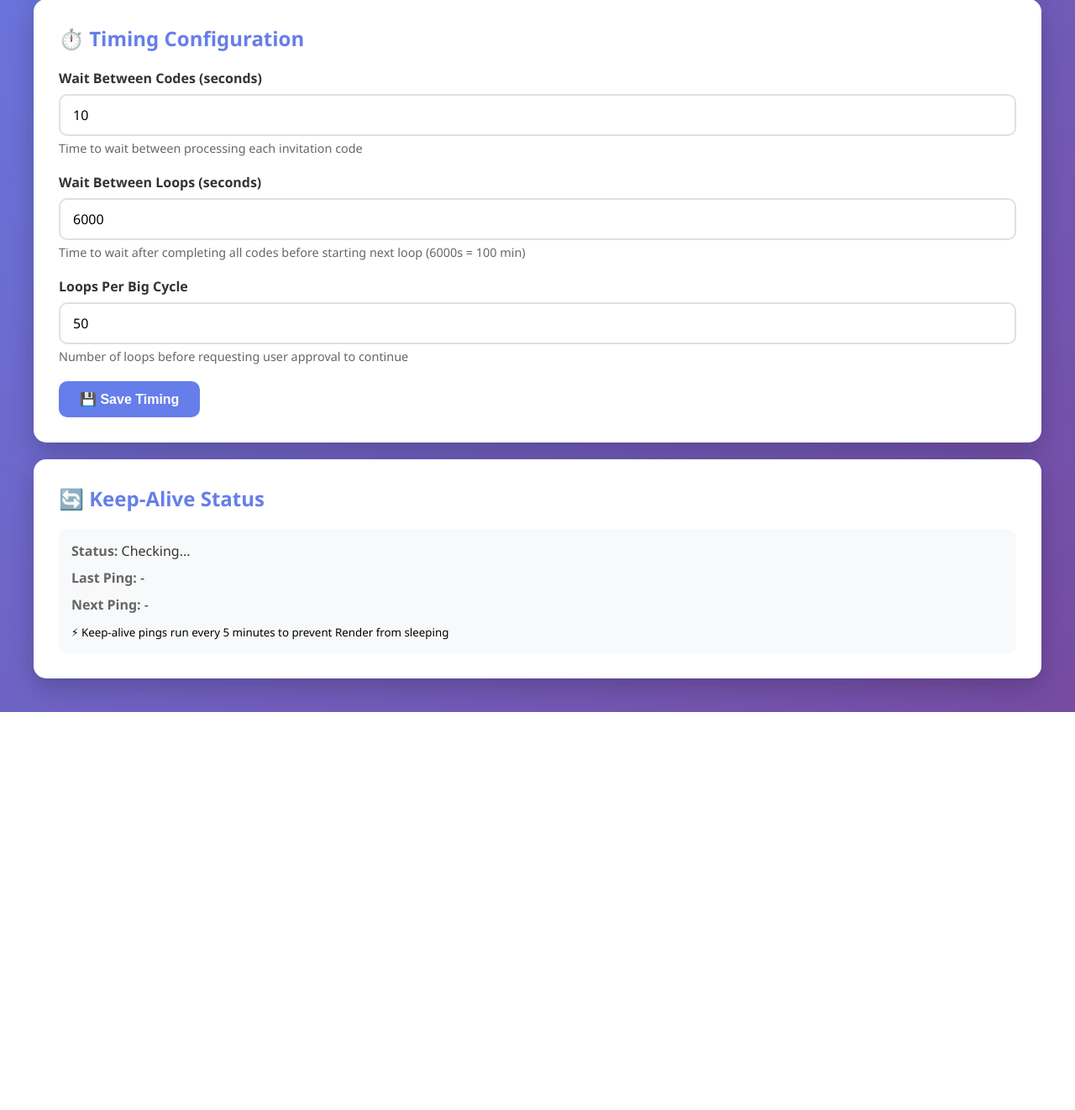
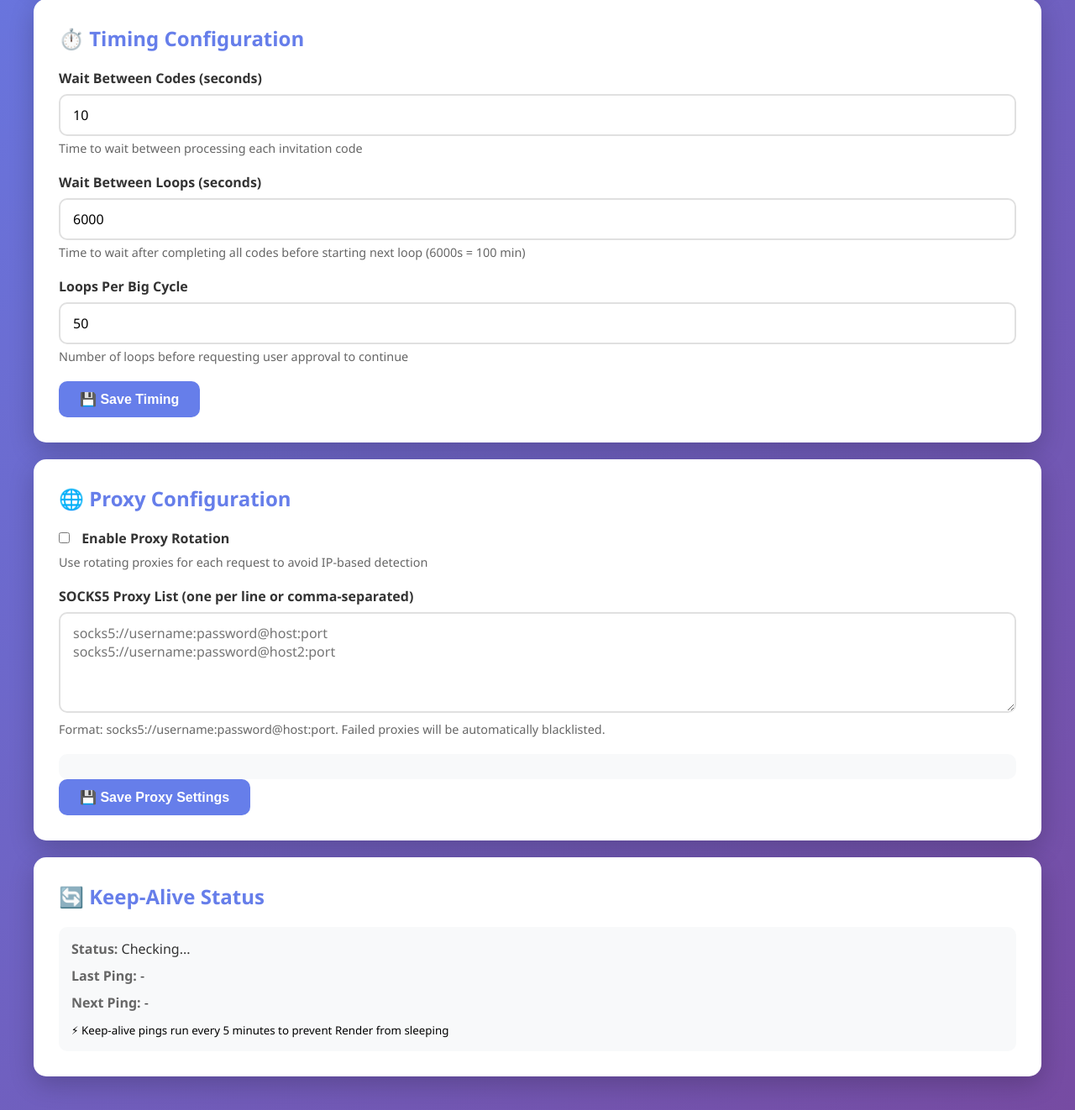
Before and after one commit to devtint/Simplus_Refer_gen, a Flask app: template templates/settings.html in a window 1280 px wide. Shown: the part 583-1905 px from the top of the page at 84% size. Before the commit the page ends 1431 px from the top, so only its background shows below. Run offline with Flask 3, Linux system fonts and the light colour scheme; the template is opened without the code that fills it, so the values that code supplies are empty; parts of the project's set-up code (start-up, migrations or seed data) failed here and were passed over.

Commit message:
Add proxy rotation with enable/disable, failed proxy tracking, and UI controls

```diff
--- a/app.py
+++ b/app.py
@@ -33,13 +33,25 @@ def load_config():
             config = json.load(f)
     else:
         # Initialize from env if config doesn't exist
+        proxy_list_str = os.getenv('PROXY_LIST', '')
+        proxy_list = [p.strip() for p in proxy_list_str.split(',') if p.strip()] if proxy_list_str else []
+
         config = {
             'invitation_codes': [code.strip() for code in os.getenv('INVITATION_CODES', '').split(',') if code.strip()],
             'wait_between_codes': 10,
             'wait_between_loops': 6000,
-            'loops_per_big_cycle': 50
+            'loops_per_big_cycle': 50,
+            'use_proxy': False,
+            'proxy_list': proxy_list
         }
         save_config(config)
+
+    # Ensure proxy settings exist in config
+    if 'use_proxy' not in config:
+        config['use_proxy'] = False
+    if 'proxy_list' not in config:
+        config['proxy_list'] = []
+
     return config
 
 def save_config(config):
@@ -134,10 +146,21 @@ async def run_bot():
         bot_state['running'] = False
         return
 
-    bot_instance = SimplusAutoReferBot()
+    # Initialize bot with proxy configuration
+    use_proxy = config.get('use_proxy', False)
+    proxy_list = config.get('proxy_list', [])
+
+    bot_instance = SimplusAutoReferBot(
+        proxy_list=proxy_list if use_proxy else None,
+        use_proxy=use_proxy
+    )
 
     add_log("Bot initialized successfully", "success")
     add_log(f"Loaded {len(invitation_codes)} invitation codes", "info")
+    if use_proxy and proxy_list:
+        add_log(f"Proxy enabled with {len(proxy_list)} proxies", "success")
+    else:
+        add_log("Proxy disabled", "info")
 
     try:
         # Setup Telegram
@@ -357,6 +380,15 @@ def update_config():
         if 'loops_per_big_cycle' in data:
             config['loops_per_big_cycle'] = int(data['loops_per_big_cycle'])
 
+        # Update proxy settings
+        if 'use_proxy' in data:
+            config['use_proxy'] = bool(data['use_proxy'])
+        if 'proxy_list' in data:
+            proxies = data['proxy_list']
+            if isinstance(proxies, str):
+                proxies = [p.strip() for p in proxies.split(',') if p.strip()]
+            config['proxy_list'] = proxies
+
         save_config(config)
         add_log("Configuration updated", "success")
 
--- a/automated.py
+++ b/automated.py
@@ -64,12 +64,18 @@ USER_AGENTS = [
 ]
 
 class SimplusAutoReferBot:
-    def __init__(self):
+    def __init__(self, proxy_list=None, use_proxy=False):
         self.client = None
         self.current_email = None
         self.verification_code = None
         self.email_received = asyncio.Event()
         self.code_received = asyncio.Event()
+
+        # Proxy configuration
+        self.use_proxy = use_proxy
+        self.proxy_list = proxy_list if proxy_list else []
+        self.failed_proxies = set()  # Track failed proxies
+        self.current_proxy = None
 
         # Setup requests session for Simplus API with random User-Agent
         self.session = requests.Session()
@@ -81,6 +87,39 @@ class SimplusAutoReferBot:
             "Origin": "https://m.simplus.online",
             "Cookie": "hello"
         })
+
+        # Set proxy if enabled
+        if self.use_proxy and self.proxy_list:
+            self._rotate_proxy()
+
+    def _rotate_proxy(self):
+        """Select a random working proxy from the list"""
+        available_proxies = [p for p in self.proxy_list if p not in self.failed_proxies]
+
+        if not available_proxies:
+            print("⚠️ All proxies have failed! Resetting failed proxy list...")
+            self.failed_proxies.clear()
+            available_proxies = self.proxy_list.copy()
+
+        if available_proxies:
+            self.current_proxy = random.choice(available_proxies)
+            self.session.proxies = {
+                'http': self.current_proxy,
+                'https': self.current_proxy
+            }
+            print(f"🌐 Using proxy: {self.current_proxy.split('@')[1] if '@' in self.current_proxy else self.current_proxy}")
+        else:
+            print("⚠️ No proxies available, running without proxy")
+            self.session.proxies = {}
+            self.current_proxy = None
+
+    def _mark_proxy_failed(self):
+        """Mark current proxy as failed and rotate to a new one"""
+        if self.current_proxy:
+            self.failed_proxies.add(self.current_proxy)
+            print(f"❌ Proxy failed and blacklisted: {self.current_proxy.split('@')[1] if '@' in self.current_proxy else self.current_proxy}")
+            print(f"📊 Failed proxies: {len(self.failed_proxies)}/{len(self.proxy_list)}")
+            self._rotate_proxy()
 
     async def setup_telegram(self):
         """Setup Telegram client with event handlers"""
@@ -135,9 +174,14 @@ class SimplusAutoReferBot:
         }
 
         try:
-            response = self.session.post(url, json=payload)
+            response = self.session.post(url, json=payload, timeout=15)
             print(f"✅ Verification code sent to: {email}")
             return response.status_code == 200
+        except (requests.exceptions.ProxyError, requests.exceptions.ConnectTimeout, requests.exceptions.ConnectionError) as e:
+            print(f"❌ Proxy/Connection error sending verification: {e}")
+            if self.use_proxy and self.current_proxy:
+                self._mark_proxy_failed()
+            return False
         except Exception as e:
             print(f"❌ Error sending verification: {e}")
             return False
@@ -156,9 +200,14 @@ class SimplusAutoReferBot:
         }
 
         try:
-            response = self.session.post(url, json=payload)
+            response = self.session.post(url, json=payload, timeout=15)
             print(f"✅ Registration completed for: {email} with code: {invitation_code}")
             return response.status_code == 200
+        except (requests.exceptions.ProxyError, requests.exceptions.ConnectTimeout, requests.exceptions.ConnectionError) as e:
+            print(f"❌ Proxy/Connection error during registration: {e}")
+            if self.use_proxy and self.current_proxy:
+                self._mark_proxy_failed()
+            return False
         except Exception as e:
             print(f"❌ Registration error: {e}")
             return False
@@ -198,6 +247,10 @@ class SimplusAutoReferBot:
 
         # Rotate User-Agent for each cycle to avoid detection
         self.session.headers.update({"User-Agent": random.choice(USER_AGENTS)})
+
+        # Rotate proxy for each cycle if enabled
+        if self.use_proxy and self.proxy_list:
+            self._rotate_proxy()
 
         # Step 1: Generate new email
         email = await self.generate_new_email()
--- a/requirements.txt
+++ b/requirements.txt
@@ -1,5 +1,6 @@
 telethon>=1.24.0
 requests>=2.28.0
+requests[socks]>=2.28.0
 python-dotenv>=1.0.0
 flask>=3.0.0
 flask-login>=0.6.3
--- a/templates/settings.html
+++ b/templates/settings.html
@@ -237,6 +237,29 @@
         </div>
 
         <div class="card">
+            <h2>🌐 Proxy Configuration</h2>
+            <form id="proxyForm">
+                <div class="form-group">
+                    <label>
+                        <input type="checkbox" id="useProxy" style="width: auto; margin-right: 10px;">
+                        Enable Proxy Rotation
+                    </label>
+                    <small>Use rotating proxies for each request to avoid IP-based detection</small>
+                </div>
+
+                <div class="form-group">
+                    <label for="proxyList">SOCKS5 Proxy List (one per line or comma-separated)</label>
+                    <textarea id="proxyList" placeholder="socks5://username:password@host:port&#10;socks5://username:password@host2:port"></textarea>
+                    <small>Format: socks5://username:password@host:port. Failed proxies will be automatically blacklisted.</small>
+                </div>
+
+                <div class="codes-preview" id="proxyPreview"></div>
+
+                <button type="submit" class="btn btn-primary">💾 Save Proxy Settings</button>
+            </form>
+        </div>
+
+        <div class="card">
             <h2>🔄 Keep-Alive Status</h2>
             <div class="keep-alive-status">
                 <div class="status-item">
@@ -283,6 +306,11 @@
                 document.getElementById('waitBetweenLoops').value = config.wait_between_loops;
                 document.getElementById('loopsPerBigCycle').value = config.loops_per_big_cycle;
 
+                // Load proxy settings
+                document.getElementById('useProxy').checked = config.use_proxy || false;
+                document.getElementById('proxyList').value = (config.proxy_list || []).join('\n');
+                updateProxyPreview();
+
             } catch (error) {
                 showAlert('Failed to load configuration: ' + error.message, 'error');
             }
@@ -302,7 +330,20 @@
             }
         }
 
+        function updateProxyPreview() {
+            const proxyText = document.getElementById('proxyList').value;
+            const proxies = proxyText.split(/[\n,]/).map(p => p.trim()).filter(p => p);
+            const preview = document.getElementById('proxyPreview');
+
+            if (proxies.length > 0) {
+                preview.innerHTML = `<span class="code-badge">${proxies.length} proxies configured</span>`;
+            } else {
+                preview.innerHTML = '<span style="color: #999;">No proxies added yet</span>';
+            }
+        }
+
         document.getElementById('codes').addEventListener('input', updateCodesPreview);
+        document.getElementById('proxyList').addEventListener('input', updateProxyPreview);
 
         document.getElementById('codesForm').addEventListener('submit', async (e) => {
             e.preventDefault();
@@ -362,6 +403,40 @@
             }
         });
 
+        document.getElementById('proxyForm').addEventListener('submit', async (e) => {
+            e.preventDefault();
+
+            const proxyText = document.getElementById('proxyList').value;
+            const proxies = proxyText.split(/[\n,]/).map(p => p.trim()).filter(p => p);
+            const useProxy = document.getElementById('useProxy').checked;
+
+            const config = {
+                use_proxy: useProxy,
+                proxy_list: proxies
+            };
+
+            try {
+                const response = await fetch('/api/config', {
+                    method: 'POST',
+                    headers: { 'Content-Type': 'application/json' },
+                    body: JSON.stringify(config)
+                });
+
+                const data = await response.json();
+
+                if (data.success) {
+                    const statusMsg = useProxy ?
+                        `Proxy enabled with ${proxies.length} proxies!` :
+                        'Proxy disabled!';
+                    showAlert('Proxy settings saved: ' + statusMsg, 'success');
+                } else {
+                    showAlert('Failed to save proxy settings: ' + data.message, 'error');
+                }
+            } catch (error) {
+                showAlert('Error saving proxy settings: ' + error.message, 'error');
+            }
+        });
+
         async function updateKeepAliveStatus() {
             try {
                 const response = await fetch('/api/status');
```
Also changed, not shown: 1 other file.
